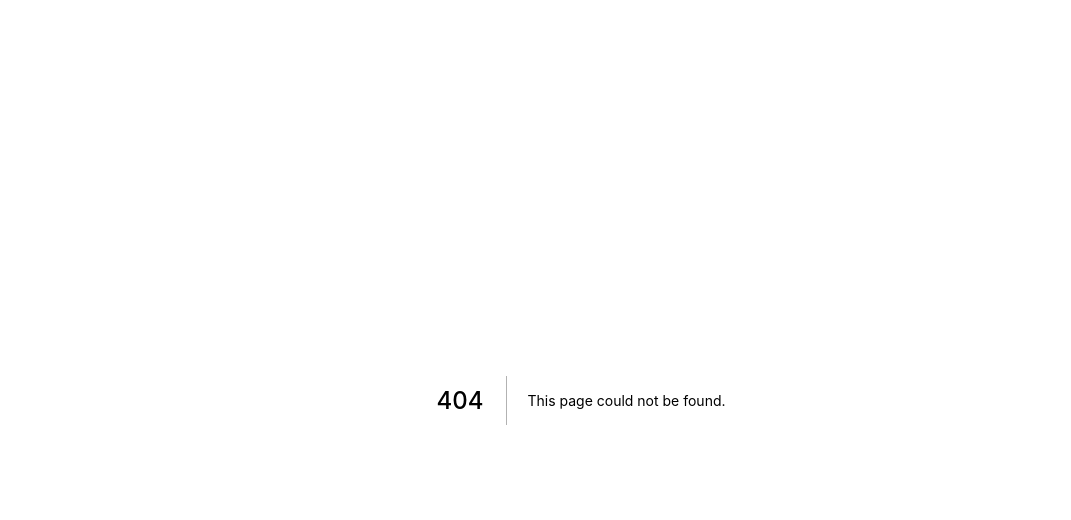
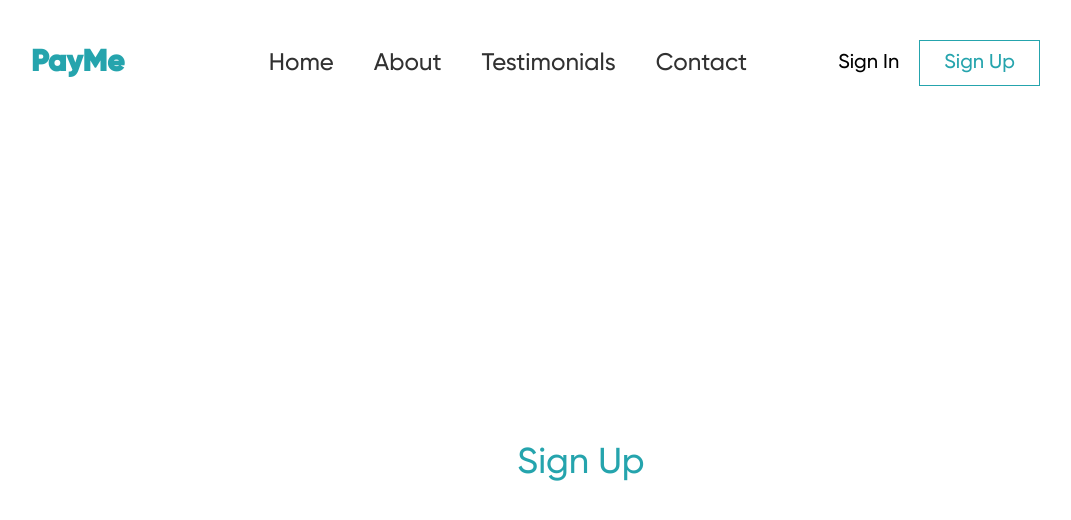
Before and after one commit to TheMordhon1/freelance-web, a Next.js app: page /signup in a window 1280 px wide. Before the commit this address had no page. Shown: the top 520 px of the page, without its empty margins (59-1130 px from the left). Built offline with nearby package versions, Linux system fonts and the light colour scheme.

Commit message:
playground with tailwind calc

```diff
--- /dev/null
+++ b/pages/signin.jsx
@@ -0,0 +1,18 @@
+import Head from "next/head";
+import Navbar from "../components/Navbar";
+
+export default function Home() {
+  return (
+    <div className="container mx-auto">
+      <Head>
+        <title>Sign In</title>
+        <meta name="description" content="Generated by create next app" />
+        <link rel="icon" href="/favicon.ico" />
+      </Head>
+      <Navbar />
+      <div className="flex justify-center items-center h-[calc(100vh-126px)] text-4xl text-blue gill-medium">
+        Sign In
+      </div>
+    </div>
+  );
+}
--- /dev/null
+++ b/pages/signup.jsx
@@ -0,0 +1,18 @@
+import Head from "next/head";
+import Navbar from "../components/Navbar";
+
+export default function Home() {
+  return (
+    <div className="container mx-auto">
+      <Head>
+        <title>Sign Up</title>
+        <meta name="description" content="Generated by create next app" />
+        <link rel="icon" href="/favicon.ico" />
+      </Head>
+      <Navbar />
+      <div className="flex justify-center items-center h-[calc(100vh-126px)] text-4xl text-blue gill-medium">
+        Sign Up
+      </div>
+    </div>
+  );
+}
```
